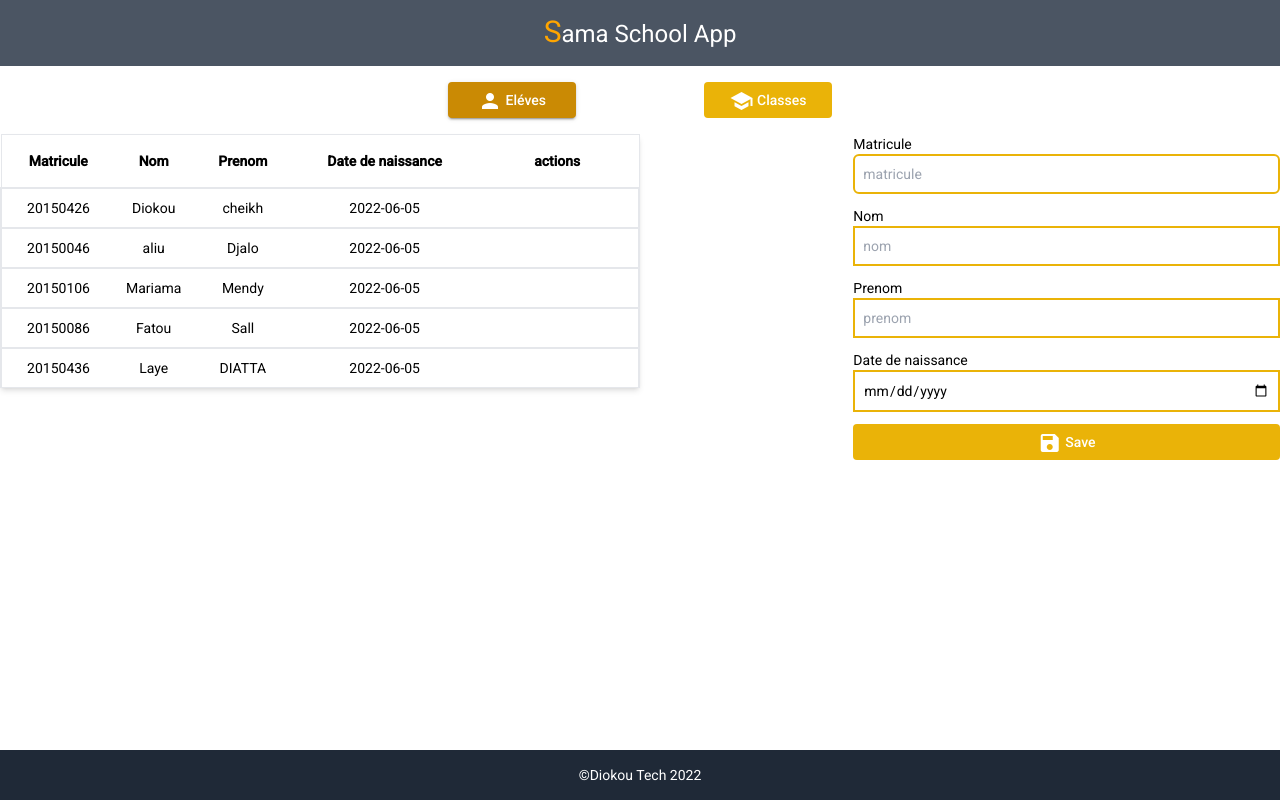
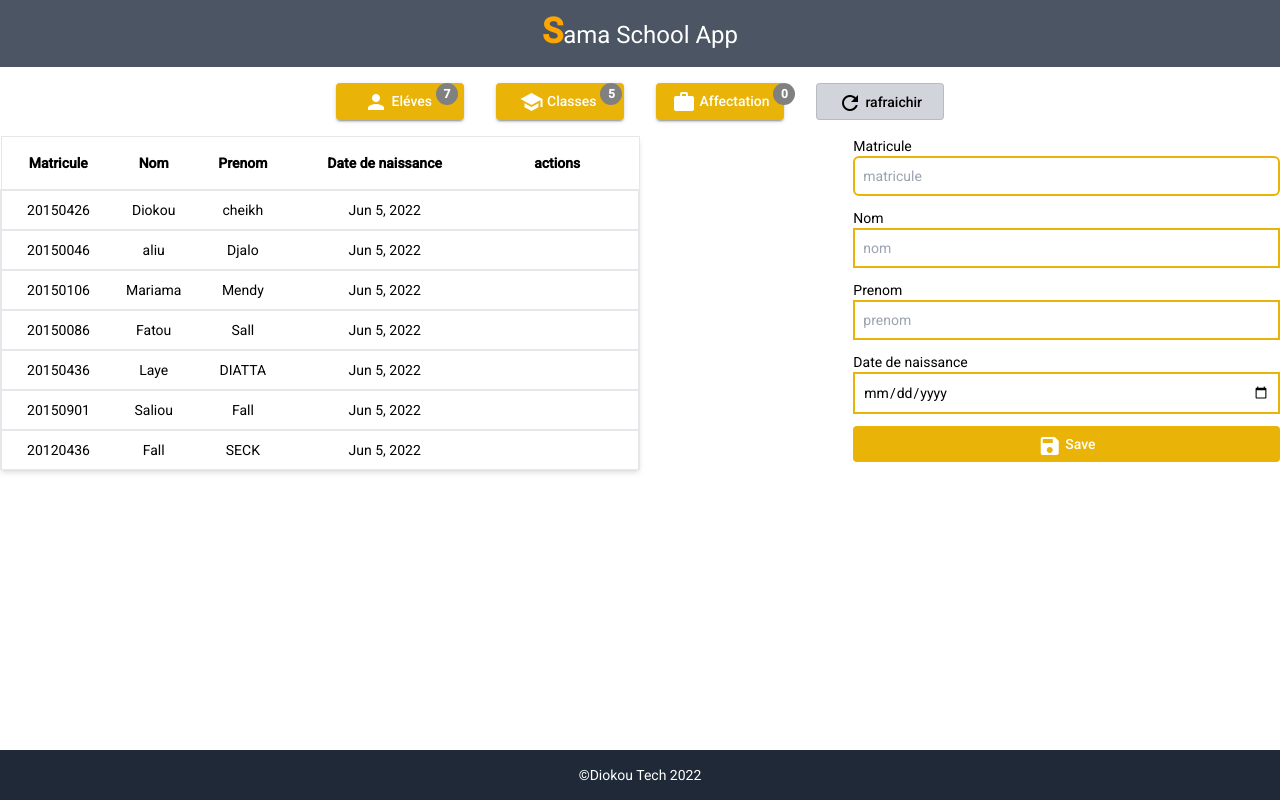
Before and after one commit to diokoutech/app_assign_week_2, an Angular app: page / in a window 1280 px wide. Built offline with nearby package versions, Linux system fonts and the light colour scheme.

Commit message:
update from al

```diff
--- a/src/app/app.component.css
+++ b/src/app/app.component.css
@@ -0,0 +1,3 @@
+.mat-badge-content{
+    background : gray
+  }
--- a/src/app/app.component.html
+++ b/src/app/app.component.html
@@ -1,15 +1,21 @@
 <app-header></app-header>
-<div class="flex w-2/4 mt-2 mx-auto justify-evenly">
-  <button mat-raised-button (click)="toggle()" [ngClass]="isEleve ? 'bg-yellow-600': '' " class="bg-yellow-500 rounded-lg w-32 text-white p-2">
-   <mat-icon>person</mat-icon> Eléves
+<div class="flex w-2/4 mt-2 mx-auto justify-around">
+  <button mat-raised-button (click)="toggle('eleve')" [ngClass]="showElement == 'eleve' ? 'bg-gray-600': '' " class="bg-yellow-500 rounded-lg w-32 text-white p-2">
+   <mat-icon>person</mat-icon> Eléves <span class="ml-1" matBadge="{{students.length}}"  matBadgeOverlap="false"></span>
   </button>
-  <button mat-button (click)="toggle()" [ngClass]="!isEleve ? 'bg-yellow-600': '' " class="bg-yellow-500 w-32 p-2 rounded-md text-white">
-    <mat-icon>school</mat-icon> Classes
+  <button mat-raised-button (click)="toggle('classe')" [ngClass]="showElement == 'classe' ? 'bg-gray-600': '' " class="bg-yellow-500 w-32 p-2 rounded-md text-white">
+    <mat-icon>school</mat-icon> Classes <span class="ml-1" matBadge="{{classes.length}}"  matBadgeOverlap="false"></span>
+  </button>
+  <button mat-raised-button (click)="toggle('affectation')" [ngClass]="showElement == 'affectation' ? 'bg-gray-600': '' " class="bg-yellow-500 w-32 p-2 rounded-md text-white">
+    <mat-icon>work</mat-icon> Affectation <span class="ml-1" matBadge="{{affectations.length}}"  matBadgeOverlap="false"></span>
+  </button>
+  <button mat-stroked-button onclick="location.reload()" class="bg-gray-300 w-32 p-2 rounded-md text-black">
+    <mat-icon>refresh</mat-icon> rafraichir
   </button>
 </div>
 <div class="container mt-4 mx-auto">
   <!-- eleve part -->
-  <div class="flex flex-wrap row justify-between items-start" *ngIf="isEleve">
+  <div class="flex flex-wrap row justify-between items-start" *ngIf="showElement == 'eleve'">
     <!-- table -->
     <table class="table shadow-md table-auto border border-collapse	p-2 text-center w-2/4">
       <thead>
@@ -26,9 +32,9 @@
           <td>{{ item.matricule }}</td>
           <td>{{ item.name }}</td>
           <td>{{ item.lastName }}</td>
-          <td>{{ item.date_naiss }}</td>
+          <td>{{ item.date_naiss | date }}</td>
           <td>
-            <button mat-button (click)="delete(item.matricule)" class="text-red-500 text-white" ><mat-icon>delete</mat-icon></button>
+            <button mat-button (click)="deleteEleve(item.matricule)" class="text-red-500 text-white" ><mat-icon>delete</mat-icon></button>
             <button mat-button (click)="edit(item.matricule)" class="text-gray-500 text-white"><mat-icon> edit </mat-icon></button>
           </td>
         </tr>
@@ -37,7 +43,7 @@
     <!-- end of table -->
     <!-- form part -->
     <div class="form w-1/3">
-      <form action="" (ngSubmit)="saveEleve()">
+      <form action="" (ngSubmit)="saveEleve(student.matricule)">
       <p>
       <label for="matricule">Matricule</label> <br>
       <input required type="text" name="matricule" id="matricule" class="border-2 w-full p-2 border-yellow-500 rounded-md" [(ngModel)]="student.matricule" placeholder="matricule">
@@ -62,7 +68,46 @@
     <!-- end of form part -->
   </div>
   <!--Classe  -->
-  <div class="classe" *ngIf="!isEleve">
+  <div class="flex justify-around mt-4" *ngIf="showElement == 'classe'">
+    <!-- table -->
+    <table class="table shadow-md table-auto border border-collapse	p-2 text-center w-2/4">
+      <thead>
+        <tr>
+          <th  class="p-4">Code</th>
+          <th  class="p-4">Nomination</th>
+          <th  class="p-4">actions</th>
+        </tr>
+      </thead>
+      <tbody>
+        <tr class="border-b border-2" *ngFor="let item of classes">
+          <td>{{ item.code }}</td>
+          <td>{{ item.nomination }}</td>
+          <td>
+            <button mat-button (click)="deleteClasse(item.code)" class="text-red-500 text-white" ><mat-icon>delete</mat-icon></button>
+            <button mat-button (click)="editClasse(item.code)" class="text-gray-500 text-white"><mat-icon> edit </mat-icon></button>
+          </td>
+        </tr>
+      </tbody>
+    </table>
+    <!-- form  -->
+    <div class="form w-1/3">
+      <form action="" (ngSubmit)="saveEleve(student.matricule)">
+      <p>
+      <label for="matricule">Matricule</label> <br>
+      <input required type="text" name="matricule" id="matricule" class="border-2 w-full p-2 border-yellow-500 rounded-md" [(ngModel)]="student.matricule" placeholder="matricule">
+      </p>
+      <p>
+        <label for="nom">Nom</label> <br>
+        <input  required type="text" name="nom" id="nom" class="border-2 p-2 w-full border-yellow-500" placeholder="nom" [(ngModel)]="student.name">
+      </p>
+      <p class="mt-3 ">
+        <button type="submit" mat-flat-button class="bg-yellow-500 w-full text-white" ><mat-icon>save</mat-icon> Save</button>
+      </p>
+    </form>
+    </div>
+  </div>
+  <div class="affectation" *ngIf="showElement == 'affectation'" >
+    <h1>Affectation</h1>
     <p>
       Lorem ipsum dolor sit amet consectetur adipisicing elit. Praesentium illo numquam placeat temporibus omnis maxime suscipit itaque. Nesciunt obcaecati reprehenderit nobis porro rerum et, facere fuga dolorum laudantium asperiores eveniet?
       Tempore, voluptatibus fugiat velit aut voluptatum quo nam corporis sapiente repudiandae voluptate ex autem nemo, ipsam tenetur minus sunt, a eius quaerat atque similique repellat corrupti. Nobis alias qui molestiae!
--- a/src/app/app.component.ts
+++ b/src/app/app.component.ts
@@ -7,8 +7,8 @@ import { Student } from './student';
 })
 export class AppComponent {
   title = 'app_assignement_week_2';
-  student:any ={};
-  isEleve = true;
+  student:Student ={name:'',date_naiss:'',matricule:'',lastName: ''};
+  showElement = 'eleve';
   date_naiss = '2022-06-05';
   students = [
     {matricule: '20150426', name:'Diokou', lastName : 'cheikh', date_naiss : this.date_naiss},
@@ -16,6 +16,8 @@ export class AppComponent {
     {matricule: '20150106', name:'Mariama', lastName : 'Mendy', date_naiss : this.date_naiss},
     {matricule: '20150086', name:'Fatou', lastName : 'Sall', date_naiss : this.date_naiss},
     {matricule: '20150436', name:'Laye', lastName : 'DIATTA', date_naiss : this.date_naiss},
+    {matricule: '20150901', name:'Saliou', lastName : 'Fall', date_naiss : this.date_naiss},
+    {matricule: '20120436', name:'Fall', lastName : 'SECK', date_naiss : this.date_naiss},
   ];
   classes = [
     {code : 'TS1' , nomination : 'Terminale Serie S1'},
@@ -24,10 +26,8 @@ export class AppComponent {
     {code : 'TSL2' , nomination : 'Terminale Serie L2'},
     {code : 'TSL1' , nomination : 'Terminale Serie L1'}
   ];
-  public test(){
-    alert("tester");
-  }
-  public delete(mat:string){
+  affectations = [];
+  public deleteEleve(mat:string){
     let response = confirm('Voulez vous supprimer ce éléve !');
     if(response == true){
       let index = this.students.findIndex((t)=> t.matricule == mat);
@@ -36,18 +36,49 @@ export class AppComponent {
     }else{
       return ;
     }
-    alert('delete' + mat);
   }
   public edit(mat:string){
     let item = this.students.find((t)=> t.matricule == mat);
-    this.student  = item;
-    console.log(this.student);
+    this.student  = new Student(item?.matricule,item?.name,item?.lastName,item?.date_naiss);
   }
-  saveEleve(){
-    this.students.push(this.student);
-    alert('Enregistrement avec succès !');
+  saveEleve(mat:string){
+    // controls
+    let indexElement = this.students.findIndex((stu) => stu.matricule == mat);
+    if(indexElement >= 0){
+      // edit
+      this.students[indexElement].matricule=this.student.matricule;
+      this.students[indexElement].name=this.student.name;
+      this.students[indexElement].lastName=this.student.lastName;
+      this.students[indexElement].date_naiss=this.student.date_naiss;
+      alert('Modification avec succès !');
+    }else{
+      // add new
+      let student=this.student;
+      this.students.push({
+        matricule: student.matricule,
+        name: student.name,
+        date_naiss: student.date_naiss,
+        lastName: student.lastName,
+      });
+      console.log(this.students);
+      alert('Enregistrement avec succès !');
+    }
+    this.resetEleve();
   }
-  toggle(){
-    this.isEleve =!this.isEleve;
+  toggle(element:string){
+    this.showElement = element;
+  }
+  resetEleve()
+  {
+      this.student.matricule ='';
+      this.student.lastName ='';
+      this.student.name ='';
+      this.student.date_naiss ='';
+  }
+  public deleteClasse(code:string){
+
+  }
+  public editClasse(code:string){
+
   }
 }
--- a/src/app/app.module.ts
+++ b/src/app/app.module.ts
@@ -9,6 +9,7 @@ import {MatIconModule} from '@angular/material/icon';
 import { HeaderComponent } from './header/header.component';
 import { FooterComponent } from './footer/footer.component';
 import { FormsModule } from '@angular/forms';
+import {MatBadgeModule} from '@angular/material/badge';
 
 @NgModule({
   declarations: [
@@ -22,6 +23,7 @@ import { FormsModule } from '@angular/forms';
     BrowserAnimationsModule,
     MatButtonModule,
     MatIconModule,
+    MatBadgeModule,
     FormsModule
   ],
   providers: [],
--- a/src/app/header/header.component.css
+++ b/src/app/header/header.component.css
@@ -1,8 +1,9 @@
 h1::first-letter{
     color: orange;
-    font-size: 30px;
+    font-size: 35px;
+    font-weight: bold;
 }
-html{
+body{
     -webkit-user-select: none;
 -khtml-user-select: none;
 -moz-user-select: none;
--- a/src/app/student.ts
+++ b/src/app/student.ts
@@ -1,10 +1,8 @@
 export class Student {
     constructor(
-        public matricule:string,
-        public name:string,
-        public lastName:string,
-        public date_naiss:string,
-    ){
-
-    }
+        public matricule:string ='',
+        public name:string ='',
+        public lastName:string='',
+        public date_naiss:string='',
+    ){};
 }
```
